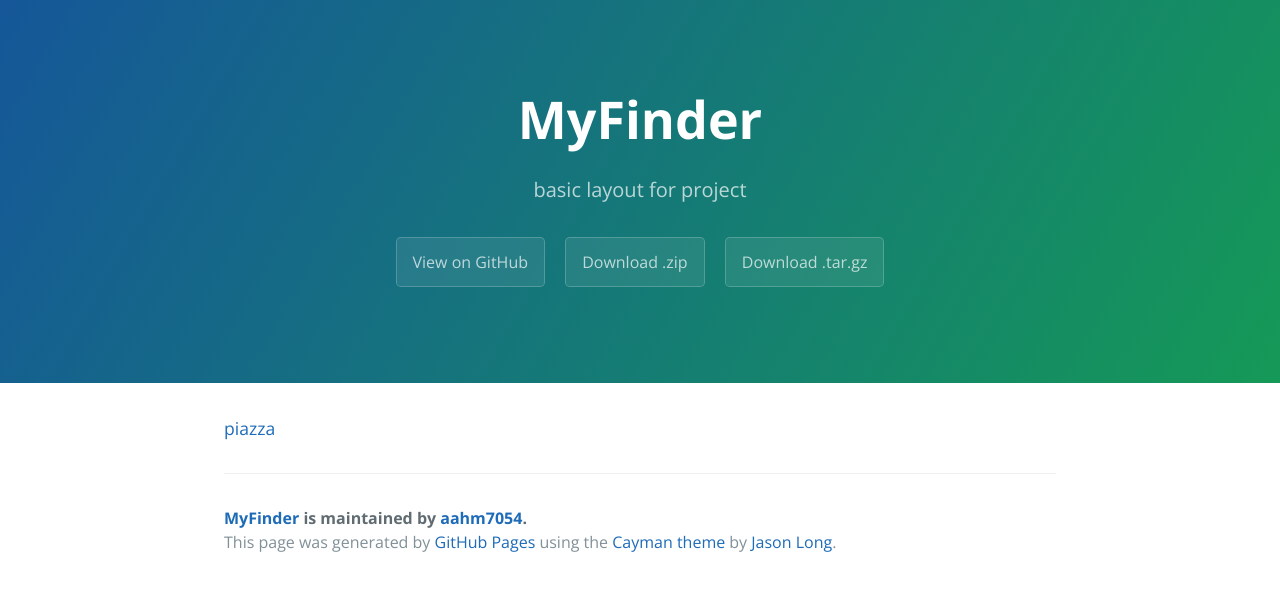
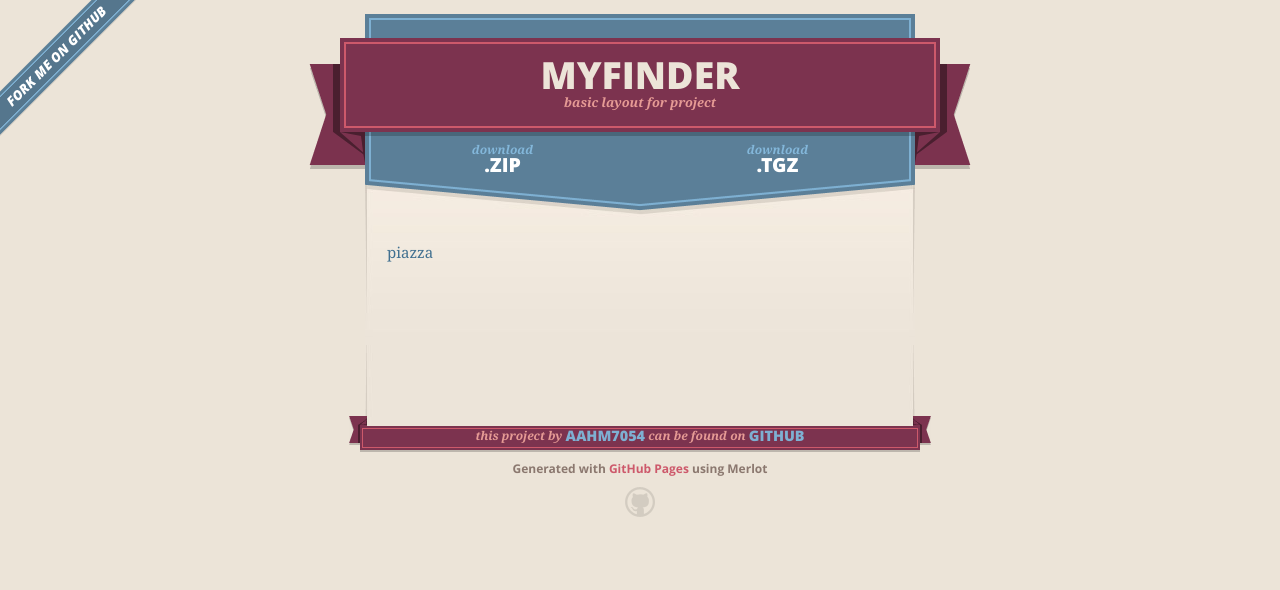
Before and after one commit to aahm7054/engineering-project, a plain HTML site: page index.html in a window 1280 px wide. Drawn offline with nearby package versions, Linux system fonts and the light colour scheme.

Commit message:
Create gh-pages branch via GitHub

```diff
--- a/index.html
+++ b/index.html
@@ -1,33 +1,67 @@
 <!DOCTYPE html>
-<html lang="en-us">
+<html>
   <head>
-    <meta charset="UTF-8">
+    <meta charset='utf-8'>
+    <meta http-equiv="X-UA-Compatible" content="chrome=1">
+    <meta name="viewport" content="width=640">
+
+    <link rel="stylesheet" href="stylesheets/core.css" media="screen">
+    <link rel="stylesheet" href="stylesheets/mobile.css" media="handheld, only screen and (max-device-width:640px)">
+    <link rel="stylesheet" href="stylesheets/pygment_trac.css">
+
+    <script type="text/javascript" src="javascripts/modernizr.js"></script>
+    <script type="text/javascript" src="https://ajax.googleapis.com/ajax/libs/jquery/1.7.1/jquery.min.js"></script>
+    <script type="text/javascript" src="javascripts/headsmart.min.js"></script>
+    <script type="text/javascript">
+      $(document).ready(function () {
+        $('#main_content').headsmart()
+      })
+    </script>
     <title>MyFinder by aahm7054</title>
-    <meta name="viewport" content="width=device-width, initial-scale=1">
-    <link rel="stylesheet" type="text/css" href="stylesheets/normalize.css" media="screen">
-    <link href='http://fonts.googleapis.com/css?family=Open+Sans:400,700' rel='stylesheet' type='text/css'>
-    <link rel="stylesheet" type="text/css" href="stylesheets/stylesheet.css" media="screen">
-    <link rel="stylesheet" type="text/css" href="stylesheets/github-light.css" media="screen">
   </head>
+
   <body>
-    <section class="page-header">
-      <h1 class="project-name">MyFinder</h1>
-      <h2 class="project-tagline">basic layout for project</h2>
-      <a href="https://github.com/aahm7054/engineering-project" class="btn">View on GitHub</a>
-      <a href="https://github.com/aahm7054/engineering-project/zipball/master" class="btn">Download .zip</a>
-      <a href="https://github.com/aahm7054/engineering-project/tarball/master" class="btn">Download .tar.gz</a>
-    </section>
+    <a id="forkme_banner" href="https://github.com/aahm7054/engineering-project">View on GitHub</a>
+    <div class="shell">
 
-    <section class="main-content">
-      <p><a href="https://piazza.com/class/i5fpo7fel1q1h3?cid=67">piazza</a></p>
+      <header>
+        <span class="ribbon-outer">
+          <span class="ribbon-inner">
+            <h1>MyFinder</h1>
+            <h2>basic layout for project</h2>
+          </span>
+          <span class="left-tail"></span>
+          <span class="right-tail"></span>
+        </span>
+      </header>
 
-      <footer class="site-footer">
-        <span class="site-footer-owner"><a href="https://github.com/aahm7054/engineering-project">MyFinder</a> is maintained by <a href="https://github.com/aahm7054">aahm7054</a>.</span>
+      <section id="downloads">
+        <span class="inner">
+          <a href="https://github.com/aahm7054/engineering-project/zipball/master" class="zip"><em>download</em> .ZIP</a><a href="https://github.com/aahm7054/engineering-project/tarball/master" class="tgz"><em>download</em> .TGZ</a>
+        </span>
+      </section>
 
-        <span class="site-footer-credits">This page was generated by <a href="https://pages.github.com">GitHub Pages</a> using the <a href="https://github.com/jasonlong/cayman-theme">Cayman theme</a> by <a href="https://twitter.com/jasonlong">Jason Long</a>.</span>
+
+      <span class="banner-fix"></span>
+
+
+      <section id="main_content">
+        <p><a href="https://piazza.com/class/i5fpo7fel1q1h3?cid=67">piazza</a></p>
+      </section>
+
+      <footer>
+        <span class="ribbon-outer">
+          <span class="ribbon-inner">
+            <p>this project by <a href="https://github.com/aahm7054">aahm7054</a> can be found on <a href="https://github.com/aahm7054/engineering-project">GitHub</a></p>
+          </span>
+          <span class="left-tail"></span>
+          <span class="right-tail"></span>
+        </span>
+        <p>Generated with <a href="https://pages.github.com">GitHub Pages</a> using Merlot</p>
+        <span class="octocat"></span>
       </footer>
 
-    </section>
+    </div>
 
 
   </body>
```
